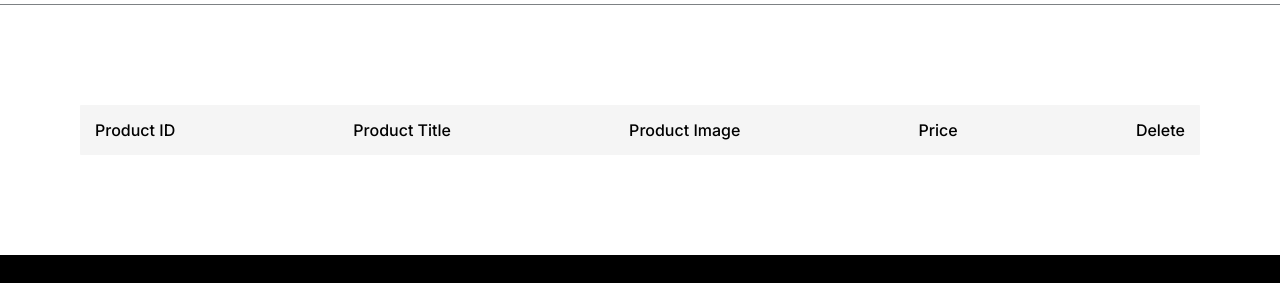
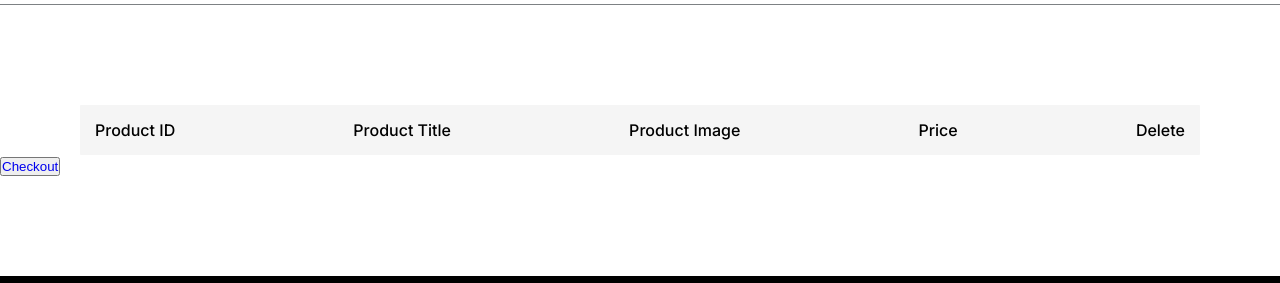
Before and after one commit to GetGud1/buyrent, a plain HTML site: page cart.html in a window 1280 px wide. Shown: the part 75-358 px from the top of the page. Drawn offline with nearby package versions, Linux system fonts and the light colour scheme.

Commit message:
Update cart.html

```diff
--- a/cart.html
+++ b/cart.html
@@ -82,6 +82,9 @@
           <div class="cart-items"></div>
         </div>
       </div>
+      <button>
+        <a href="https://getgud1.github.io/autofix-master/checkout.html">Checkout</a>
+      </button>
     </section>
 
     <footer class="footer">
```
